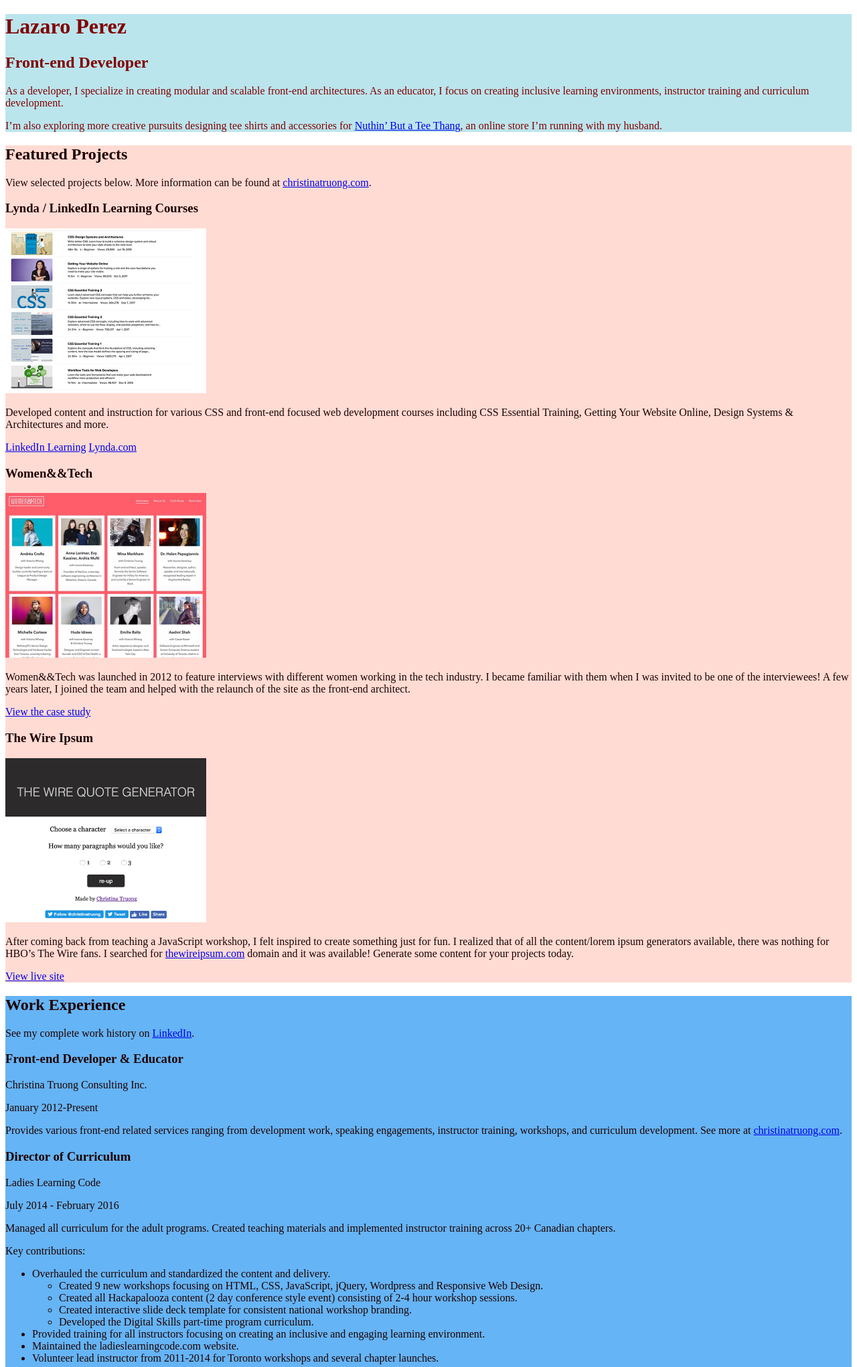
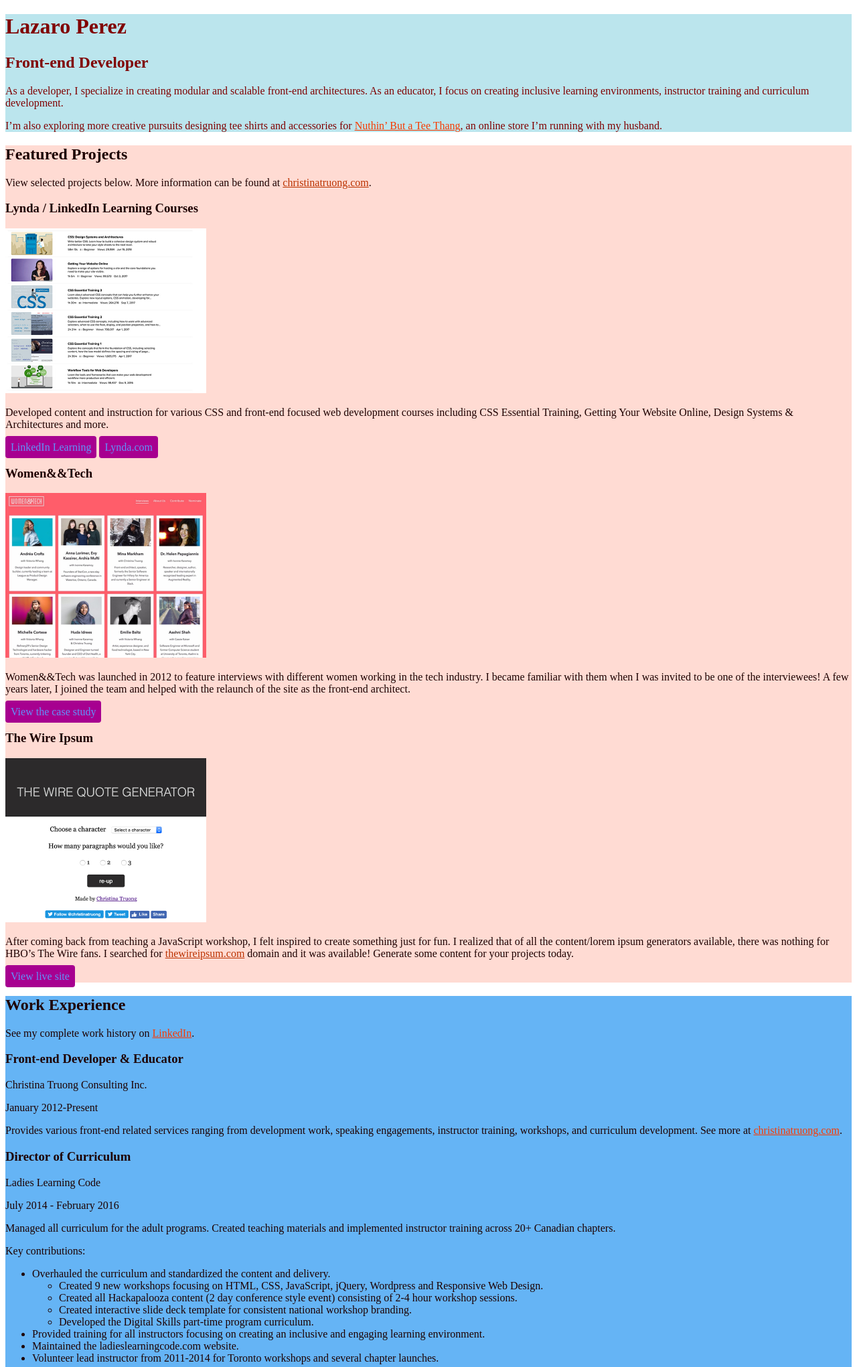
Before and after one commit to lazpz61/resume-for-portfolio, a PHP site: page / in a window 1280 px wide. Shown: the top 2041 px of the page at 67% size. Run offline with PHP 8.4, Linux system fonts and the light colour scheme.

Commit message:
added styles to the a tags

```diff
--- a/css/styles.css
+++ b/css/styles.css
@@ -18,6 +18,12 @@
 img {
     width: 300px;
 }
+a {
+    color: rgb(248, 58, 0);
+}
+a:hover {
+    text-decoration: none;
+}
 
 
 
@@ -35,6 +41,21 @@
     background: #ffdbd3;
 }
 
+.projects a {
+    color: rgb(187, 50, 0)
+}
+.projects .btn {
+    color: #6292fa;
+    background-color: rgb(167, 0, 144);
+    text-decoration: none;
+    padding: 8px;
+    border-radius: 4px;
+}
+.projects .btn:hover {
+    background: rgba(224, 179, 238, 0.8) ;
+}
+
+
 
  /* Work Experience Styless
  ----------------------------------- */
@@ -50,6 +71,6 @@
  ----------------------------------- */
 
  footer {
-     background: #9C7CA5;
+     background: #5a0272;
      color: white;
  }
--- a/index.html
+++ b/index.html
@@ -27,8 +27,8 @@
           <h3>Lynda / LinkedIn Learning Courses</h3>
           <img src="images/project-courses.jpg" alt="description of image">
           <p>Developed content and instruction for various CSS and front-end focused web development courses including CSS Essential Training, Getting Your Website Online, Design Systems & Architectures and more.</p>
-          <a href="https://www.linkedin.com/learning/instructors/christina-truong?u=2125562" target="_blank">LinkedIn Learning</a>
-          <a href="https://www.lynda.com/Christina-Truong/7842227-1.html">Lynda.com</a>
+          <a class="btn" href="https://www.linkedin.com/learning/instructors/christina-truong?u=2125562" target="_blank">LinkedIn Learning</a>
+          <a  class="btn" href="https://www.lynda.com/Christina-Truong/7842227-1.html">Lynda.com</a>
         </section>
 
         <!-- Project 2 -->
@@ -36,7 +36,7 @@
           <h3>Women&&Tech</h3>
           <img src="images/project-women-tech.jpg" alt="description of image">
           <p>Women&&Tech was launched in 2012 to feature interviews with different women working in the tech industry. I became familiar with them when I was invited to be one of the interviewees! A few years later, I joined the team and helped with the relaunch of the site as the front-end architect.</p>
-          <a href="http://christinatruong.com/projects/women-and-tech-redesign.html" target="_blank">View the case study</a>
+          <a class="btn" href="http://christinatruong.com/projects/women-and-tech-redesign.html" target="_blank">View the case study</a>
         </section>
 
         <!-- Project 3 -->
@@ -44,7 +44,7 @@
           <h3>The Wire Ipsum</h3>
           <img src="images/project-wire-ipsum.jpg" alt="description of image">
           <p>After coming back from teaching a JavaScript workshop, I felt inspired to create something just for fun. I realized that of all the content/lorem ipsum generators available, there was nothing for HBO’s The Wire fans. I searched for <a href="http://thewireipsum.com" target="_blank">thewireipsum.com</a> domain and it was available! Generate some content for your projects today.</p>
-          <a href="http://thewireipsum.com" target="_blank">View live site</a>
+          <a class="btn" href="http://thewireipsum.com" target="_blank">View live site</a>
         </section>
       </section>
 
```
